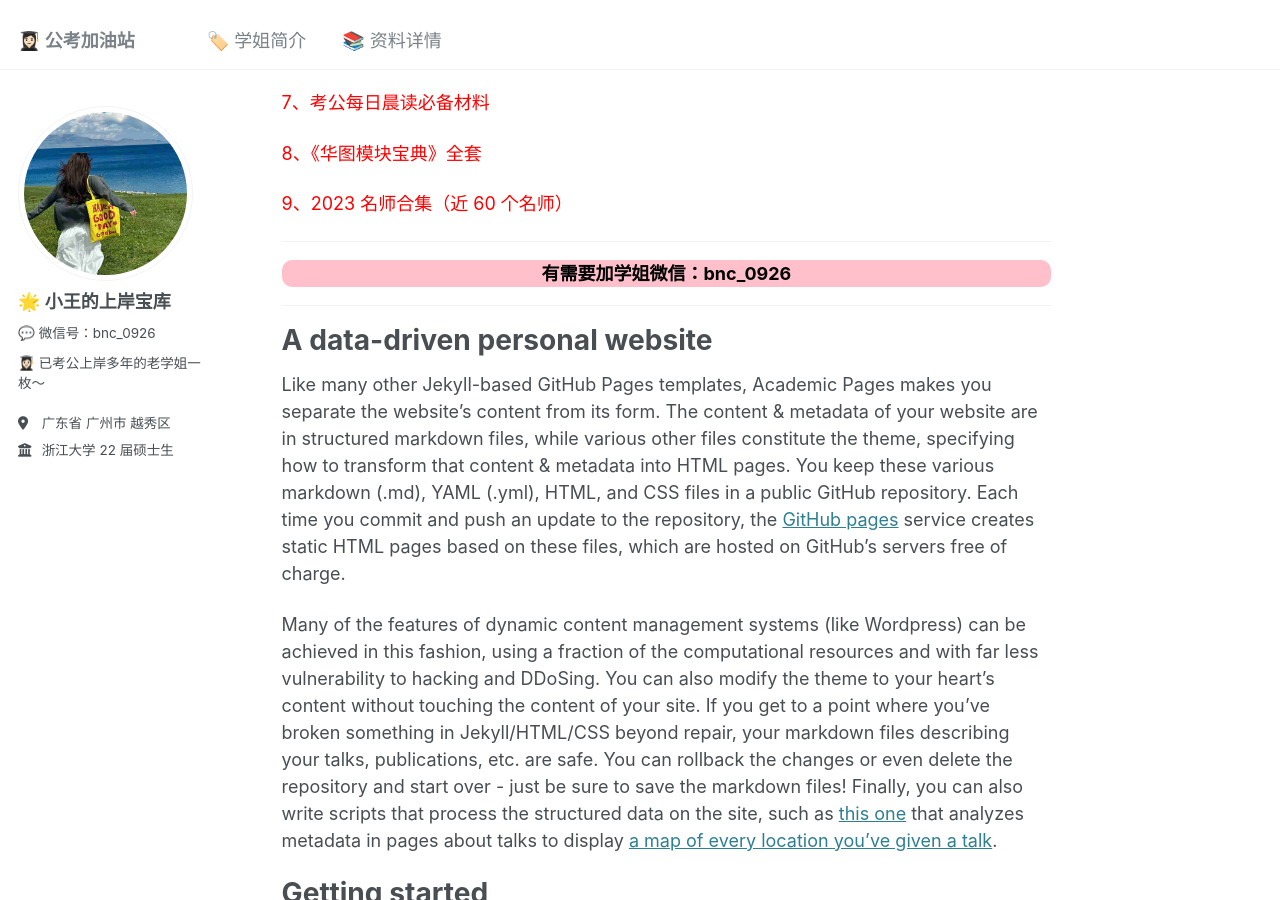
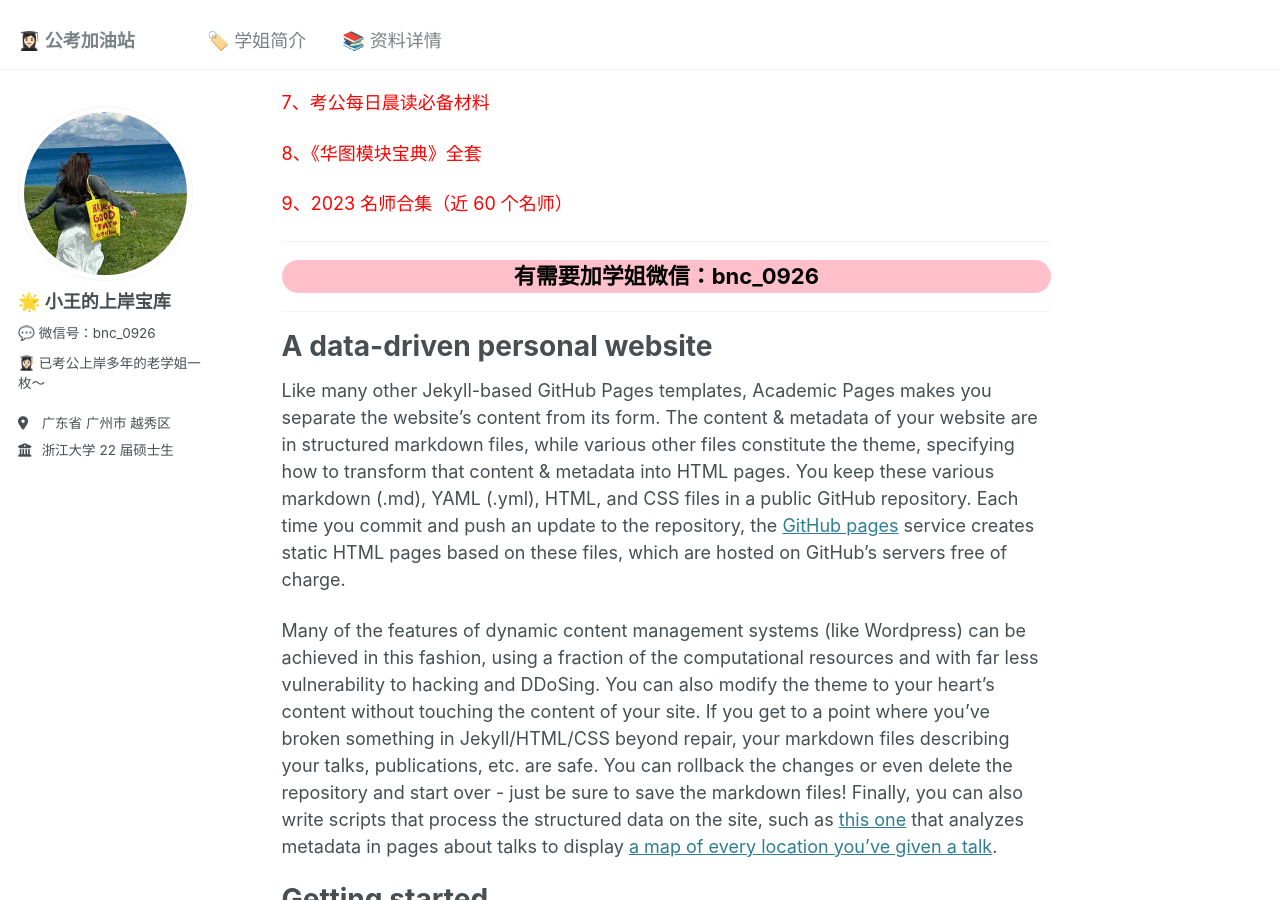
Before and after one commit to KnowledgeStoreVIP/GkStoreVIP.github.io, a Jekyll site: the page built from _pages/about.md, in a window 1280 px wide and 900 px high, scrolled down 547 px. Built offline with Jekyll 4.4.1, drawn with Linux system fonts in a browser that asks for light colours; comment, search, counter and statistics services are not loaded.

Commit message:
Update about.md

```diff
--- a/_pages/about.md
+++ b/_pages/about.md
@@ -37,7 +37,7 @@ redirect_from:
 
 ------
 
-<div style="text-align: center; font-size: 18px; background-color: #FFC0CB; color: black; font-weight: bold; border-radius: 10px;">
+<div style="text-align: center; font-size: 22px; background-color: #FFC0CB; color: black; font-weight: bold; border-radius: 24px;">
 有需要加学姐微信：bnc_0926
 </div>
 
```
